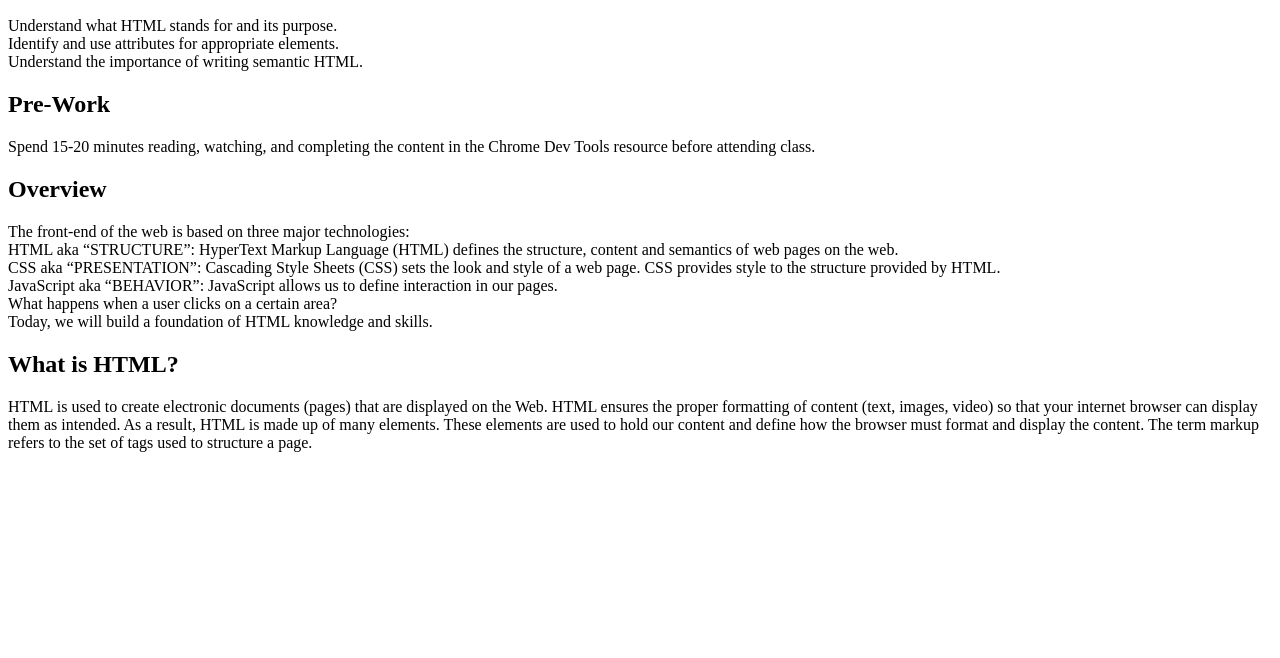
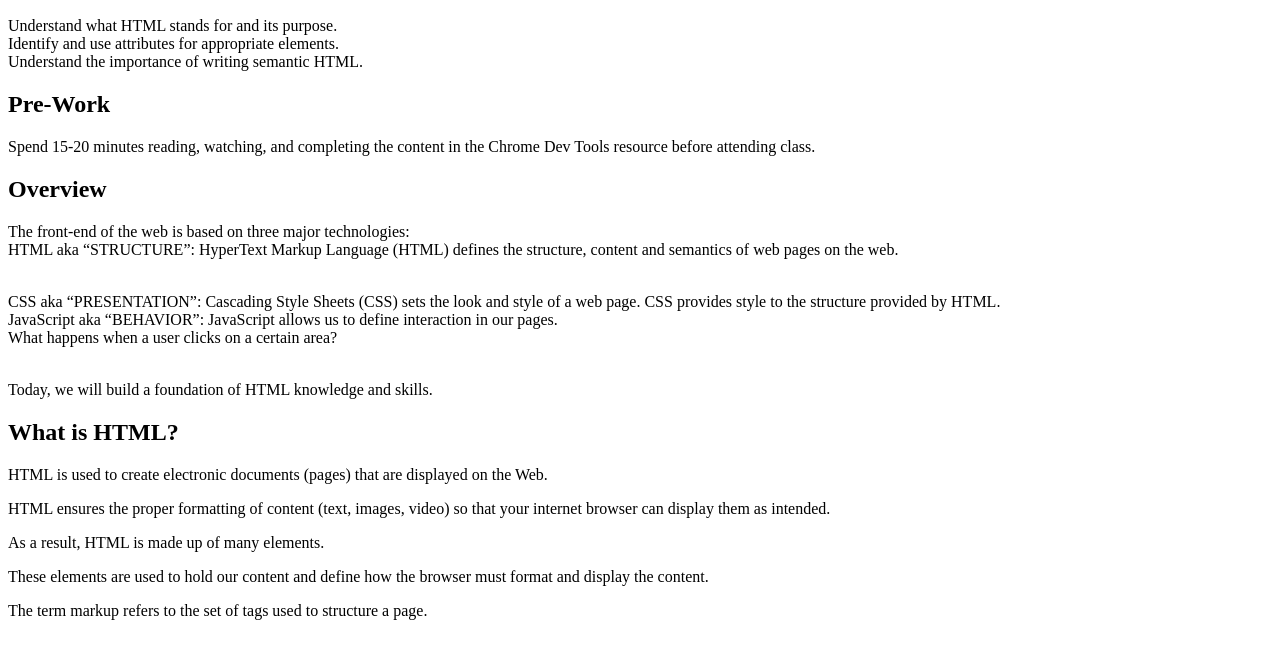
Before and after one commit to SomadinaD/colab-example, a plain HTML site: page index.html in a window 1280 px wide. Shown: the part 96-754 px from the top of the page. Drawn offline with Linux system fonts and the light colour scheme.

Commit message:
colab example

```diff
--- a/index.html
+++ b/index.html
@@ -2,20 +2,20 @@
     <body>
         <h1>HTML: Fundamentals</h1>
         <h2>Learning Goals</h2>
-        <p1>Understand what HTML stands for and its purpose.<br>Identify and use attributes for appropriate elements.<br>Understand the importance of writing semantic HTML.</p1>
+        <p>Understand what HTML stands for and its purpose.<br>Identify and use attributes for appropriate elements.<br>Understand the importance of writing semantic HTML.</p>
         <h2>Pre-Work</h2>
-        <p1>Spend 15-20 minutes reading, watching, and completing the content in the Chrome Dev Tools resource before attending class.</p1>
+        <p>Spend 15-20 minutes reading, watching, and completing the content in the Chrome Dev Tools resource before attending class.</p>
         <h2>Overview</h2>
-        <p1>The front-end of the web is based on three major technologies:<br>
-            HTML aka “STRUCTURE”: HyperText Markup Language (HTML) defines the structure, content and semantics of web pages on the web.</p1>
-        <p1><br>CSS aka “PRESENTATION”: Cascading Style Sheets (CSS) sets the look and style of a web page. CSS provides style to the structure provided by HTML.
-           <br>JavaScript aka “BEHAVIOR”: JavaScript allows us to define interaction in our pages. <br>What happens when a user clicks on a certain area? </p1>
-        <p1><br>Today, we will build a foundation of HTML knowledge and skills.</p1>
+        <p>The front-end of the web is based on three major technologies:<br>
+            HTML aka “STRUCTURE”: HyperText Markup Language (HTML) defines the structure, content and semantics of web pages on the web.</p>
+        <p><br>CSS aka “PRESENTATION”: Cascading Style Sheets (CSS) sets the look and style of a web page. CSS provides style to the structure provided by HTML.
+           <br>JavaScript aka “BEHAVIOR”: JavaScript allows us to define interaction in our pages. <br>What happens when a user clicks on a certain area? </p>
+        <p><br>Today, we will build a foundation of HTML knowledge and skills.</p>
         <h2>What is HTML?</h2>
-        <p1>HTML is used to create electronic documents (pages) that are displayed on the Web.</p1>
-        <p1>HTML ensures the proper formatting of content (text, images, video) so that your internet browser can display them as intended.</p1>
-        <p1>As a result, HTML is made up of many elements.</p1>
-        <p1>These elements are used to hold our content and define how the browser must format and display the content.</p1>
-        <p1>The term markup refers to the set of tags used to structure a page.</p1>
+        <p>HTML is used to create electronic documents (pages) that are displayed on the Web.</p>
+        <p>HTML ensures the proper formatting of content (text, images, video) so that your internet browser can display them as intended.</p>
+        <p>As a result, HTML is made up of many elements.</p>
+        <p>These elements are used to hold our content and define how the browser must format and display the content.</p>
+        <p>The term markup refers to the set of tags used to structure a page.</p>
     </body>
 </html>
```
